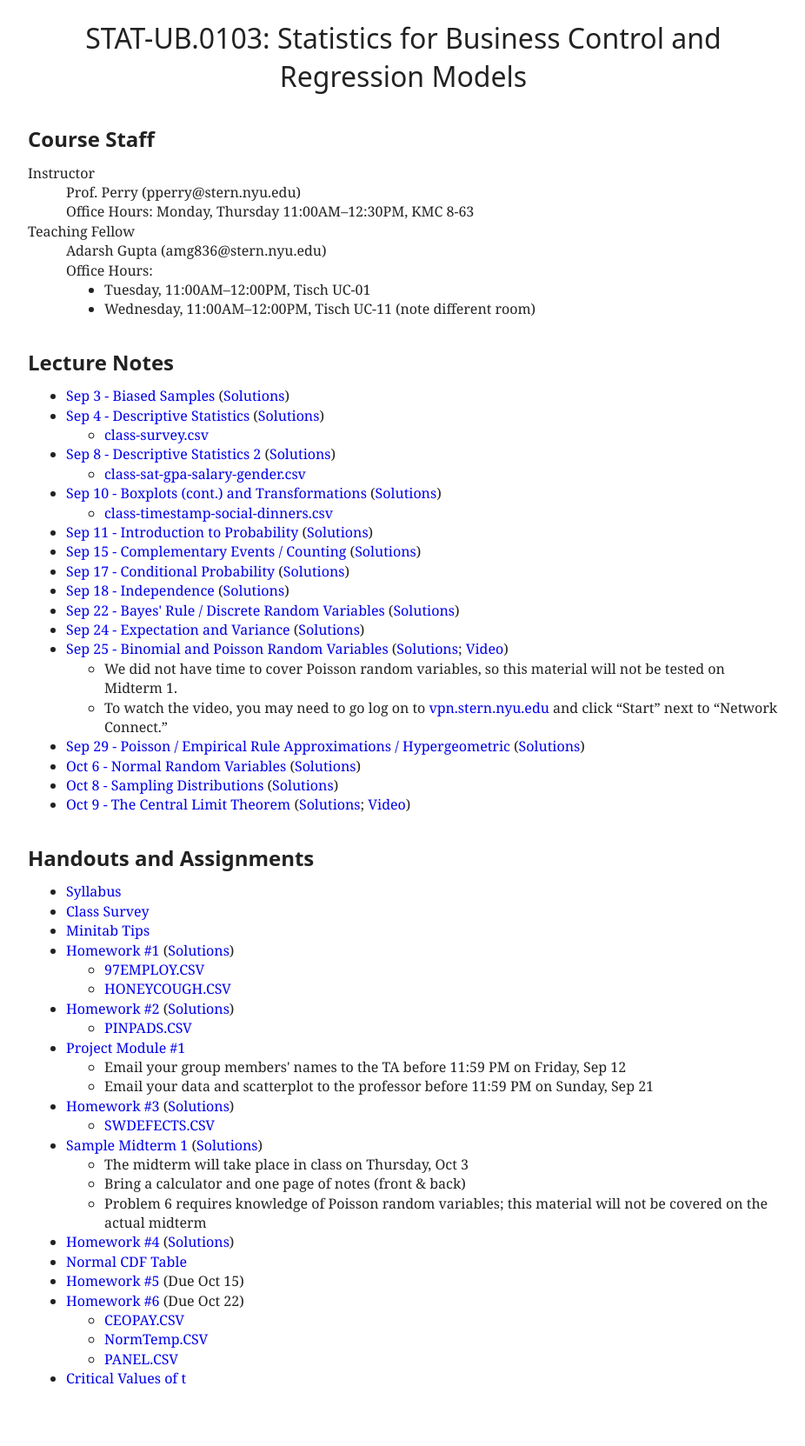
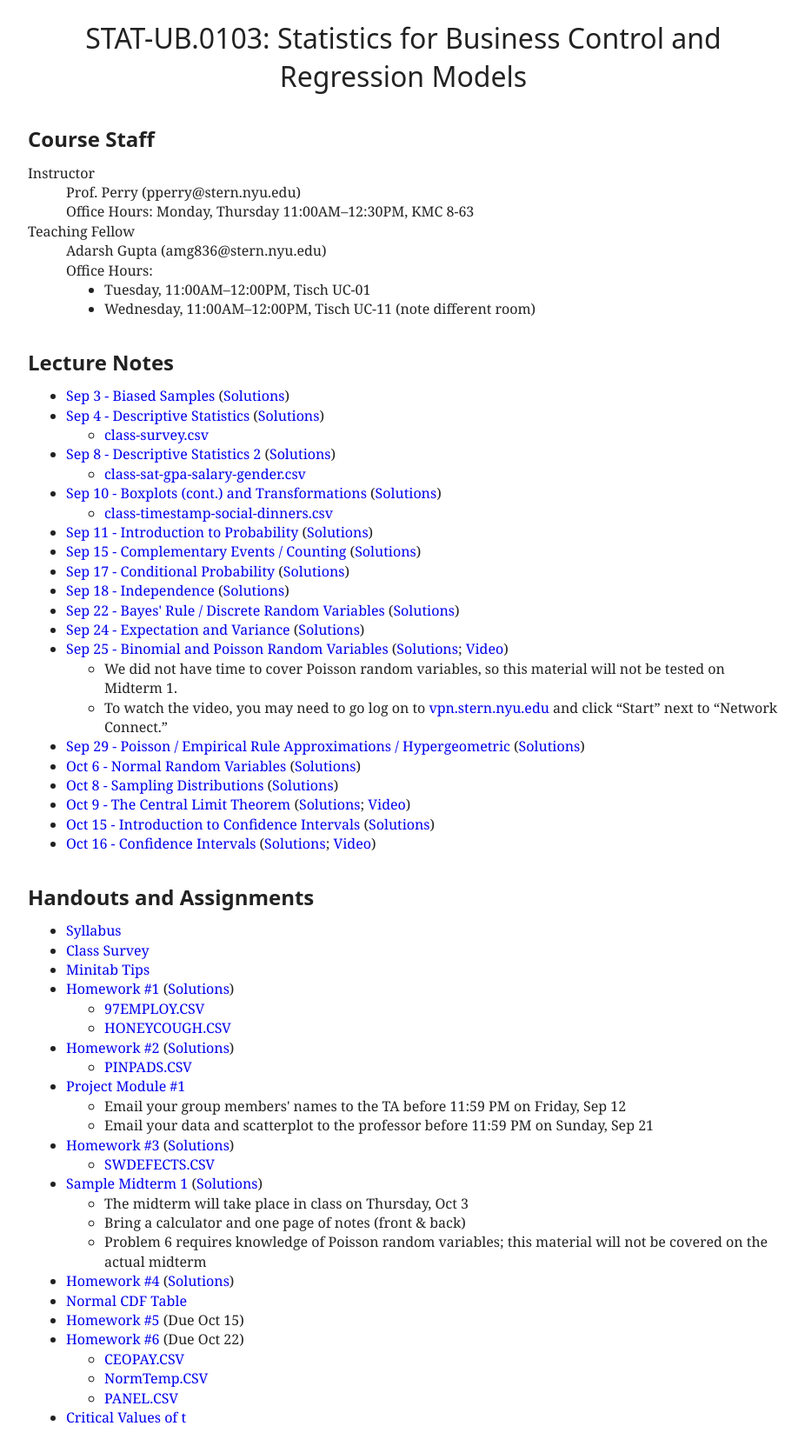
Before and after one commit to patperry/patperry.github.com, a Jekyll site: the page built from course/ub0103/index.html, in a window 1280 px wide. Shown: the whole page at 87% size, without its empty margins (176-1102 px from the left). Built offline with Jekyll 4.4.1, drawn with Linux system fonts in a browser that asks for light colours; before the commit the page ends 1619 px from its top, so only the background shows below that.

Commit message:
Add confint handouts

```diff
--- a/course/ub0103/index.html
+++ b/course/ub0103/index.html
@@ -73,6 +73,11 @@ stylesheet: /css/main.css?v=1
   <li><a href="lecture/clt.pdf">Oct 9 - The Central Limit Theorem</a>
     (<a href="lecture/clt-sol.pdf">Solutions</a>;
      <a href="http://nyustern.mediasite.com/Mediasite/Play/fd1a1921970e49eca9eb2b391ca217091d">Video</a>)
+  <li><a href="lecture/confint-intro.pdf">Oct 15 - Introduction to Confidence Intervals</a>
+    (<a href="lecture/confint-intro-sol.pdf">Solutions</a>)
+  <li><a href="lecture/confint.pdf">Oct 16 - Confidence Intervals</a>
+    (<a href="lecture/confint-sol.pdf">Solutions</a>;
+     <a href="http://nyustern.mediasite.com/Mediasite/Play/ec72e29325504e9ba3f114ab1b50d8f71d">Video</a>)
 </ul>
 
 <h2>Handouts and Assignments</h2>
```
Also changed, not shown: 4 other files.
